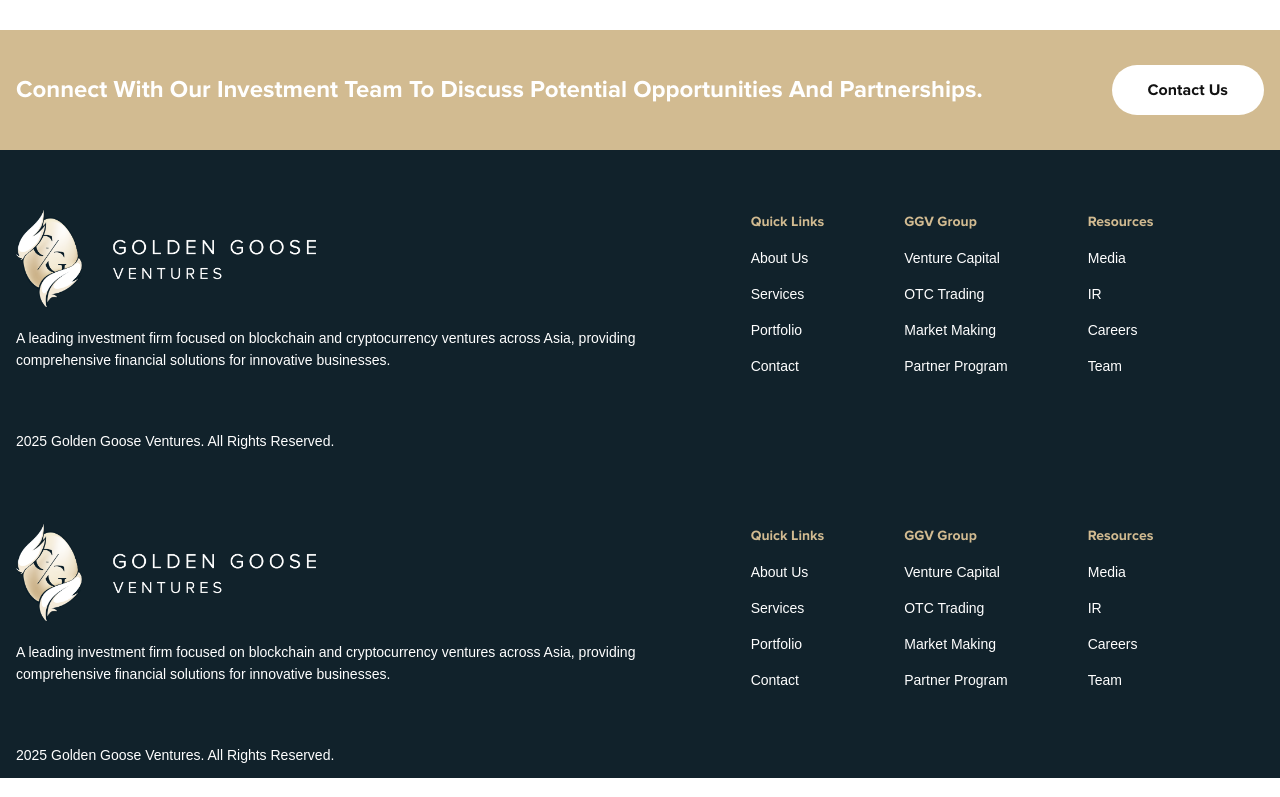
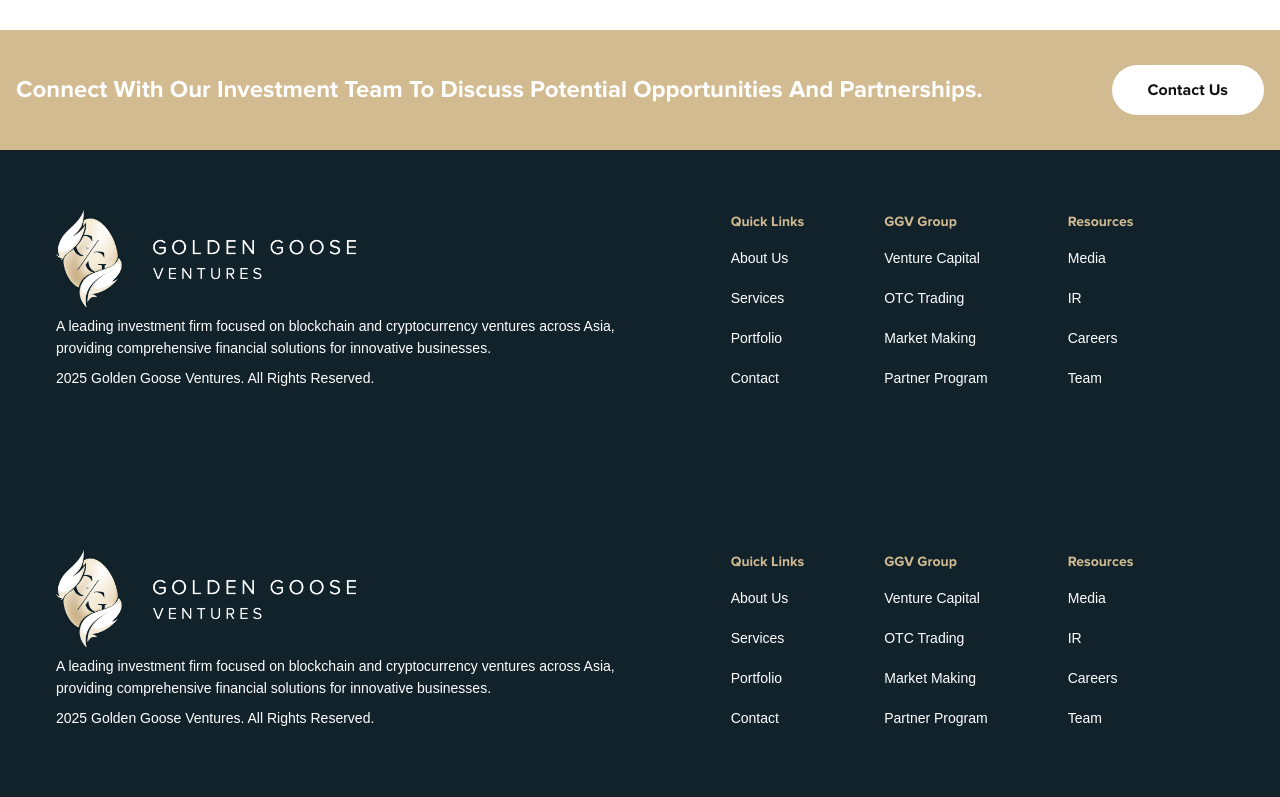
Before and after one commit to petaniweb-tech/golden-goose-ventures, a Next.js app: page /en/pages/faqs in a window 1280 px wide. Shown: the part 2000-2797 px from the top of the page. Built offline with nearby package versions, Linux system fonts and the light colour scheme; a web font is replaced by a local one.

Commit message:
style: footer

```diff
--- a/src/app/[locale]/about/about-one/page.tsx
+++ b/src/app/[locale]/about/about-one/page.tsx
@@ -13,15 +13,30 @@
 
 export default function OurCompanyPage() {
   return (
-    <div className="container mx-auto px-4 py-16">
-      <nav className="mb-4 text-sm">
-        <Link href="/about" className="text-blue-600 hover:underline">
-          About Us
-        </Link>{" "}
-        &gt; Our Company
-      </nav>
+    <div className="container mx-auto px-4 py-16 mb-72">
       <h1 className="text-3xl font-bold mb-6">Our Company</h1>
-      <p>Information about our company will be added here.</p>
+      <p>
+        Empowering the Future of Blockchain & Crypto Innovation At Golden Goose
+        Ventures, we are committed to accelerating the growth of the next wave
+        of blockchain and cryptocurrency innovation. As a leading venture
+        capital firm in the crypto space, we invest in visionary entrepreneurs,
+        groundbreaking protocols, and disruptive technologies that redefine the
+        future of finance and digital ownership.
+      </p>
+      <br />
+      <p>
+        Founded in [Year], our firm brings together industry veterans, financial
+        strategists, and crypto-native builders with a shared passion for
+        decentralization, security, and scalability. With deep expertise in
+        blockchain infrastructure, DeFi, Web3 applications, and digital asset
+        markets, we provide more than just capital—we offer strategic guidance,
+        technical support, and unparalleled access to an exclusive network of
+        partners, developers, and industry leaders. We believe in long-term
+        value creation and sustainable growth, investing in projects that align
+        with our vision of a decentralized and trustless future. Our portfolio
+        companies benefit from our extensive experience in liquidity
+        provisioning, regulatory strategy, and global market expansion.
+      </p>
     </div>
   );
 }
--- a/src/components/Footer/Footer.tsx
+++ b/src/components/Footer/Footer.tsx
@@ -13,11 +13,11 @@
 
   return (
     <div className="style-one">
-      <div className="footer-block bg-blue pt-[60px]">
+      <div className="footer-block bg-blue px-10 py-[60px]">
         <div className="container">
           <div className="flex max-lg:flex-col max-lg:items-start gap-y-10 pb-10">
             <div className="lg:w-1/2">
-              <div className="footer-company-infor flex flex-col justify-between gap-5">
+              <div className="footer-company-infor flex flex-col justify-between gap-2">
                 <Image
                   width={4000}
                   height={3000}
@@ -29,40 +29,23 @@
                   {t("FOOTER.COMPANY_DESCRIPTION") ||
                     "A leading investment firm focused on blockchain and cryptocurrency ventures across Asia, providing comprehensive financial solutions for innovative businesses."}
                 </div>
-                {/* <div className="list-social flex items-center gap-2.5 style-one">
-                  <Link
-                    className="item rounded-full w-7 h-7 border-2 border-tan-dark flex items-center justify-center"
-                    href="https://www.facebook.com/"
-                    target="_blank"
-                  >
-                    <i className="icon-facebook text-sm text-white"></i>
-                  </Link>
-                  <Link
-                    className="item rounded-full w-7 h-7 border-2 border-tan-dark flex items-center justify-center"
-                    href="https://www.linkedin.com/"
-                    target="_blank"
-                  >
-                    <i className="icon-in text-sm text-white"></i>
-                  </Link>
-                  <Link
-                    className="item rounded-full w-7 h-7 border-2 border-tan-dark flex items-center justify-center"
-                    href="https://x.com/"
-                    target="_blank"
-                  >
-                    <i className="icon-twitter text-xs text-white"></i>
-                  </Link>
-                  <Link
-                    className="item rounded-full w-7 h-7 border-2 border-tan-dark flex items-center justify-center"
-                    href="https://www.instagram.com/"
-                    target="_blank"
-                  >
-                    <i className="icon-insta text-xs text-white"></i>
-                  </Link>
-                </div> */}
+
+                <div className="footer-bottom flex items-center justify-between">
+                  <div className="left-block flex items-center">
+                    <div className="copy-right text-white caption1">
+                      2025{" "}
+                      {t("FOOTER.COPYRIGHT") ||
+                        "Golden Goose Ventures. All Rights Reserved."}
                     </div>
                   </div>
-            <div className="lg:w-1/2">
-              <div className="footer-navigate flex items-center justify-center gap-20">
+                  <div className="right-block">
+                    <div className="nav-link flex items-center gap-2.5"></div>
+                  </div>
+                </div>
+              </div>
+            </div>
+            <div className="lg:w-1/2 flex justify-center gap-20">
+              {/* <div className="footer-navigate "> */}
               <div className="footer-nav-item">
                 <div className="item-heading text-button-sm text-tan-dark">
                   {t("FOOTER.QUICK_LINKS") || "Quick Links"}
@@ -76,7 +59,7 @@
                       {t("HEADER.MENU.ABOUT_US") || "About Us"}
                     </Link>
                   </li>
-                    <li className="mt-3">
+                  <li className="mt-4">
                     <Link
                       className="caption1 has-line-before line-white text-white hover-underline"
                       href={`/${locale}/service/venture-capital`}
@@ -84,7 +67,7 @@
                       {t("HEADER.MENU.SERVICES") || "Services"}
                     </Link>
                   </li>
-                    <li className="mt-3">
+                  <li className="mt-4">
                     <Link
                       className="caption1 has-line-before line-white text-white hover-underline"
                       href={`/${locale}/portfolio/blockchain`}
@@ -92,7 +75,7 @@
                       {t("HEADER.MENU.PORTFOLIO") || "Portfolio"}
                     </Link>
                   </li>
-                    <li className="mt-3">
+                  <li className="mt-4">
                     <Link
                       className="caption1 has-line-before line-white text-white hover-underline"
                       href={`/${locale}/contact`}
@@ -115,7 +98,7 @@
                       {t("HEADER.MENU.VENTURE_CAPITAL") || "Venture Capital"}
                     </Link>
                   </li>
-                    <li className="mt-3">
+                  <li className="mt-4">
                     <Link
                       className="caption1 has-line-before line-white text-white hover-underline"
                       href={`/${locale}/ggv-group/otc-trading`}
@@ -123,7 +106,7 @@
                       {t("HEADER.MENU.OTC_TRADING") || "OTC Trading"}
                     </Link>
                   </li>
-                    <li className="mt-3">
+                  <li className="mt-4">
                     <Link
                       className="caption1 has-line-before line-white text-white hover-underline"
                       href={`/${locale}/ggv-group/market-making`}
@@ -131,7 +114,7 @@
                       {t("HEADER.MENU.MARKET_MAKING") || "Market Making"}
                     </Link>
                   </li>
-                    <li className="mt-3">
+                  <li className="mt-4">
                     <Link
                       className="caption1 has-line-before line-white text-white hover-underline"
                       href={`/${locale}/partner-program`}
@@ -154,7 +137,7 @@
                       {t("HEADER.MENU.MEDIA") || "Media"}
                     </Link>
                   </li>
-                    <li className="mt-3">
+                  <li className="mt-4">
                     <Link
                       className="caption1 has-line-before line-white text-white hover-underline"
                       href={`/${locale}/investor-relations`}
@@ -163,7 +146,7 @@
                         "Investor Relations"}
                     </Link>
                   </li>
-                    <li className="mt-3">
+                  <li className="mt-4">
                     <Link
                       className="caption1 has-line-before line-white text-white hover-underline"
                       href={`/${locale}/careers`}
@@ -171,7 +154,7 @@
                       {t("HEADER.MENU.CAREERS") || "Careers"}
                     </Link>
                   </li>
-                    <li className="mt-3">
+                  <li className="mt-4">
                     <Link
                       className="caption1 has-line-before line-white text-white hover-underline"
                       href={`/${locale}/about/team`}
@@ -181,7 +164,7 @@
                   </li>
                 </ul>
               </div>
-              </div>
+              {/* </div> */}
             </div>
             {/* <div className="lg:w-1/4">
               <div className="company-contact">
@@ -232,19 +215,7 @@
               </div>
             </div> */}
           </div>
-          <div className="border-line"></div>
-          <div className="footer-bottom flex items-center justify-between pt-3 pb-3">
-            <div className="left-block flex items-center">
-              <div className="copy-right text-white caption1">
-                2025{" "}
-                {t("FOOTER.COPYRIGHT") ||
-                  "Golden Goose Ventures. All Rights Reserved."}
-              </div>
-            </div>
-            <div className="right-block">
-              <div className="nav-link flex items-center gap-2.5"></div>
-            </div>
-          </div>
+          {/* <div className="border-line"></div> */}
         </div>
       </div>
     </div>
--- a/src/components/Header/TopNav/TopNavOne.tsx
+++ b/src/components/Header/TopNav/TopNavOne.tsx
@@ -24,14 +24,14 @@
               href="mailto:info@ggventures.com"
               className="hover:text-tan-light"
             >
-              info@ggventures.com
+              info@ggv.ltd
             </a>
           </div>
           <div className="flex items-center gap-2">
-            <Icon.Phone className="text-lg" />
+            {/* <Icon.Phone className="text-lg" />
             <a href="tel:+85281990999" className="hover:text-tan-light">
               +852 8199 0999
-            </a>
+            </a> */}
           </div>
         </div>
         <div className="flex items-center">
--- a/src/styles/footer.scss
+++ b/src/styles/footer.scss
@@ -86,7 +86,7 @@
 
                     .footer-navigate {
                         flex-wrap: wrap;
-                        gap: 30px;
+                        gap: 0;
                     }
 
                     .footer-nav-item {
```
Lines whose indentation alone changed are shown as unchanged.
